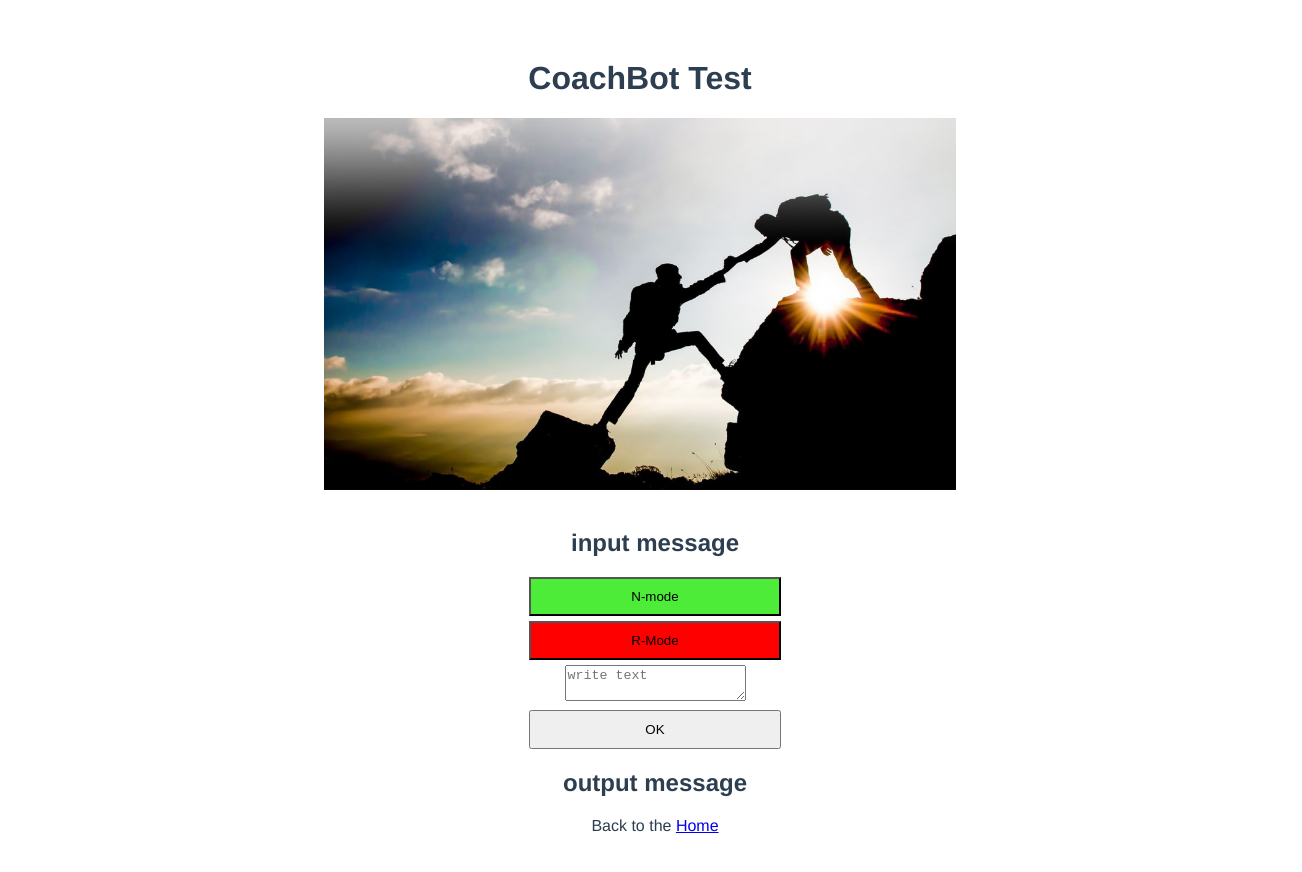
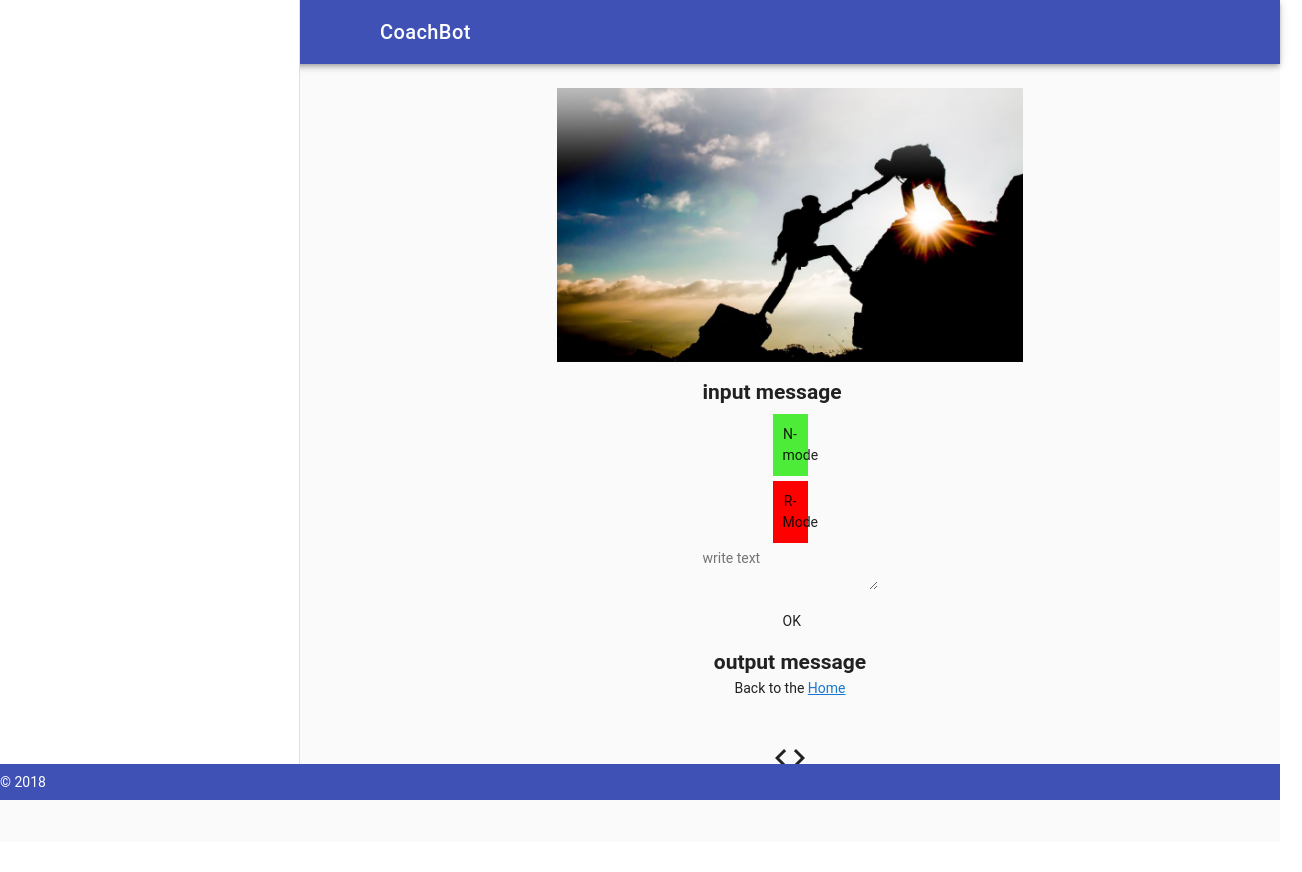
Before and after one commit to neuneu39/CoachBot, a Vue app: page /chat in a window 1280 px wide. Shown: the whole page, 1302 px wide, since content can reach past the window. After the commit the page ends 842 px from the top, so only its background shows below. Built offline with nearby package versions, Linux system fonts and the light colour scheme.

Commit message:
update function

```diff
--- a/package.json
+++ b/package.json
@@ -16,7 +16,8 @@
   "dependencies": {
     "express": "^4.16.3",
     "vue": "^2.5.2",
-    "vue-router": "^3.0.1"
+    "vue-router": "^3.0.1",
+    "vuetify": "^1.1.8"
   },
   "devDependencies": {
     "@ljharb/eslint-config": "^12.2.1",
--- a/src/App.vue
+++ b/src/App.vue
@@ -1,26 +1,141 @@
 <template>
-  <div id="app">
+  <!-- <div id="app">
     <h1>CoachBot Test</h1>
     <img class="item-img" src="./assets/coaching.jpg">
     <router-view/>
-  </div>
+  </div> -->
+
+<!-- <div id="app">
+  <v-app id="inspire">
+    <v-navigation-drawer
+      fixed
+      v-model="drawer"
+      app
+    >
+      <v-list dense>
+        <v-list-tile @click="test">
+          <v-list-tile-action>
+            <v-icon>home</v-icon>
+          </v-list-tile-action>
+          <v-list-tile-content>
+            <v-list-tile-title>Home</v-list-tile-title>
+          </v-list-tile-content>
+        </v-list-tile>
+        <v-list-tile @click="test">
+          <v-list-tile-action>
+            <v-icon>contact_mail</v-icon>
+          </v-list-tile-action>
+          <v-list-tile-content>
+            <v-list-tile-title>Contact</v-list-tile-title>
+          </v-list-tile-content>
+        </v-list-tile>
+      </v-list>
+    </v-navigation-drawer>
+    <v-toolbar color="indigo" dark fixed app>
+      <v-toolbar-side-icon @click.stop="drawer = !drawer"></v-toolbar-side-icon>
+      <v-toolbar-title>Application</v-toolbar-title>
+    </v-toolbar>
+    <v-content>
+      <v-container fluid fill-height>
+        <v-layout
+          justify-center
+          align-center
+        >
+          <v-flex text-xs-center>
+            <v-tooltip left>
+              <v-btn icon large :href="source" target="_blank" slot="activator">
+                <v-icon large>code</v-icon>
+              </v-btn>
+              <span>Source</span>
+            </v-tooltip>
+          </v-flex>
+        </v-layout>
+      </v-container>
+    </v-content>
+    <v-footer color="indigo" app inset>
+      <span class="white--text">&copy; 2017</span>
+    </v-footer>
+  </v-app>
+</div> -->
+
+  <v-app id="inspire">
+    <link href="https://fonts.googleapis.com/icon?family=Material+Icons"
+      rel="stylesheet">
+    <v-navigation-drawer
+      v-model="drawer"
+      fixed
+      app
+    >
+      <v-list dense>
+        <!-- <v-list-tile @click="test">
+          <v-list-tile-action>
+            <v-icon>home</v-icon>
+          </v-list-tile-action>
+          <v-list-tile-content>
+            <v-list-tile-title>Home</v-list-tile-title>
+          </v-list-tile-content>
+        </v-list-tile>
+        <v-list-tile @click="test">
+          <v-list-tile-action>
+            <v-icon>contact_mail</v-icon>
+          </v-list-tile-action>
+          <v-list-tile-content>
+            <v-list-tile-title>Contact</v-list-tile-title>
+          </v-list-tile-content>
+        </v-list-tile> -->
+      </v-list>
+    </v-navigation-drawer>
+    <v-toolbar color="indigo" dark fixed app>
+      <v-toolbar-side-icon @click.stop="drawer = !drawer"></v-toolbar-side-icon>
+      <v-toolbar-title>CoachBot</v-toolbar-title>
+    </v-toolbar>
+    <v-content>
+      <v-container fluid fill-height>
+        <v-layout
+          justify-center
+          column
+          align-center
+        >
+        <img class="item-img" src="./assets/coaching.jpg">
+        <router-view/>
+          <v-flex text-xs-center>
+            <v-tooltip left>
+              <v-btn slot="activator" :href="source" icon large target="_blank">
+                <v-icon large>code</v-icon>
+              </v-btn>
+              <span>Source</span>
+            </v-tooltip>
+          </v-flex>
+        </v-layout>
+      </v-container>
+    </v-content>
+    <v-footer color="indigo" app>
+      <span class="white--text">&copy; 2018</span>
+    </v-footer>
+  </v-app>
 </template>
 
 <script>
 export default {
-  name: 'App'
+  name: 'App',
+  data: () => ({
+    drawer: null
+  }),
+  props: {
+    source: String
+  }
 }
 </script>
 
 <style>
-#app {
+/* #app {
   font-family: 'Avenir', Helvetica, Arial, sans-serif;
   -webkit-font-smoothing: antialiased;
   -moz-osx-font-smoothing: grayscale;
   text-align: center;
   color: #2c3e50;
   margin-top: 60px;
-}
+} */
 .item-img {
   /* width: 150px;
   height: auto; */
--- a/src/components/Chat.vue
+++ b/src/components/Chat.vue
@@ -1,5 +1,6 @@
 <template>
 <div class="message">
+  <v-layout align-center justify-center column fill-height>
   <div class="input-message">
     <h2>input message</h2>
     <div class="buttons-container">
@@ -42,6 +43,7 @@
     <p>{{ errorMessage }}</p>
   </div>
   <p>Back to the <router-link to="/">Home</router-link></p>
+  </v-layout>
 </div>
 </template>
 
--- a/src/router/index.js
+++ b/src/router/index.js
@@ -2,7 +2,12 @@ import Vue from 'vue'
 import Router from 'vue-router'
 import HelloWorld from '@/components/HelloWorld'
 import Chat from '@/components/Chat'
+import Vuetify from 'vuetify'
+import 'vuetify/dist/vuetify.min.css'
 
+Vue.use(Vuetify, {
+  iconfont: 'mdi' // 'md' || 'mdi' || 'fa' || 'fa4'
+})
 Vue.use(Router)
 
 export default new Router({
```
Also changed, not shown: 1 other file (tests, documents, lock files or other folders).
